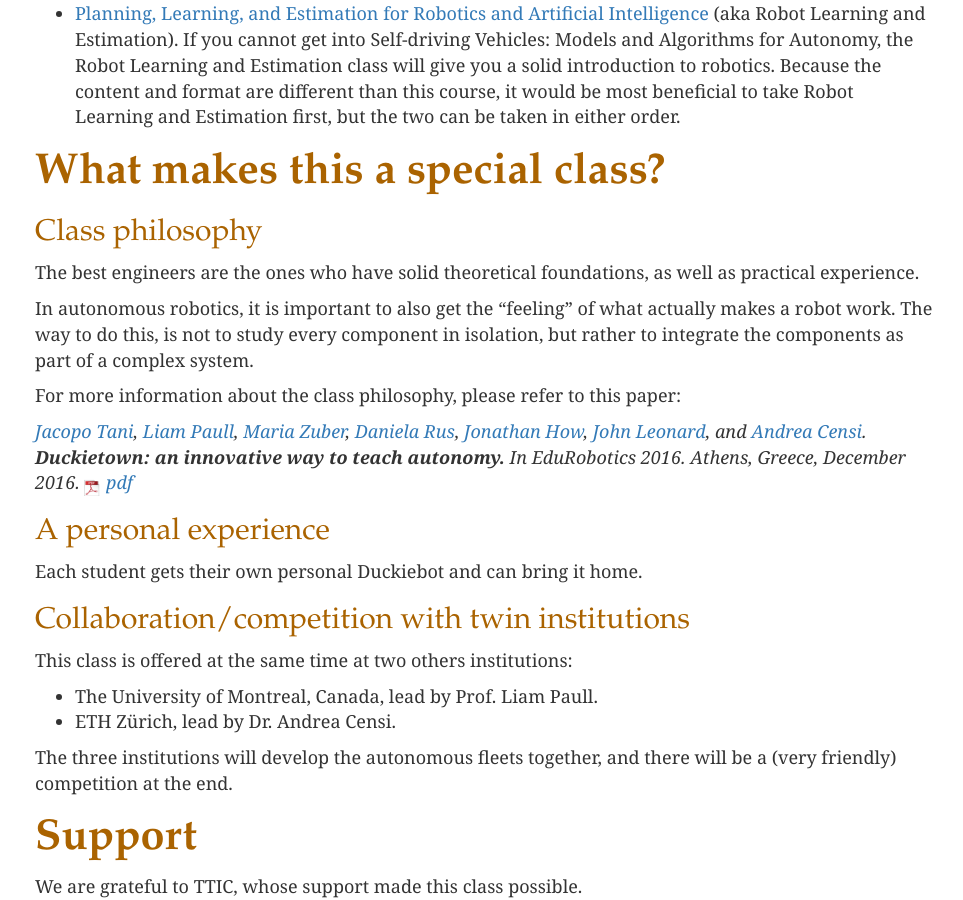
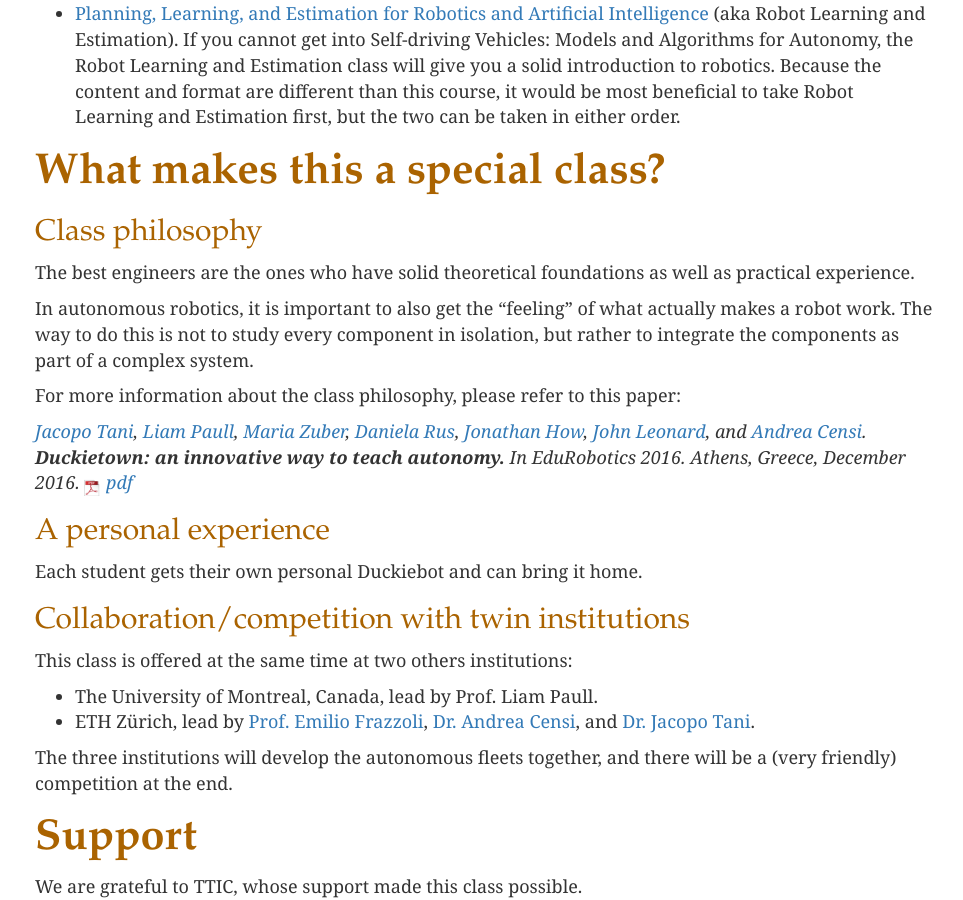
Before and after one commit to ducktown/duckietown.org, a Jekyll site: the page built from classes/2017/17-TTIC/index.md, in a window 1280 px wide and 900 px high, scrolled down 2598 px. Shown: the whole window, without its empty margins (265-1228 px from the left). Built offline with Jekyll 4.4.1, drawn with Linux system fonts in a browser that asks for light colours; comment, search, counter and statistics services are not loaded.

```diff
--- /dev/null
+++ b/classes/2017/17-TTIC/googlea2df5e6e0522f223.html
@@ -0,0 +1 @@
+google-site-verification: googlea2df5e6e0522f223.html
--- a/classes/2017/17-TTIC/index.md
+++ b/classes/2017/17-TTIC/index.md
@@ -137,12 +137,11 @@ Because the content and format are different than this course, it would be most
 
 ## Class philosophy
 
-The best engineers are the ones who have solid theoretical foundations,
+The best engineers are the ones who have solid theoretical foundations
 as well as practical experience.
 
 In autonomous robotics, it is important to also get the "feeling" of
-what actually makes a robot work. The way to do this, is not to study every component in isolation,
-but rather to integrate the components as part of a complex system.
+what actually makes a robot work. The way to do this is not to study every component in isolation, but rather to integrate the components as part of a complex system.
 
 For more information about the class philosophy, please
 refer to this paper:
@@ -169,7 +168,11 @@ Each student gets their own personal Duckiebot and can bring it home.
 This class is offered at the same time at two others institutions:
 
 - The University of Montreal, Canada, lead by Prof. Liam Paull.
-- ETH Zürich, lead by Dr. Andrea Censi.
+- ETH Zürich, lead by [Prof. Emilio Frazzoli][frazzoli], [Dr. Andrea Censi][censi], and [Dr. Jacopo Tani][tani].
+
+[frazzoli]: http://www.idsc.ethz.ch/research-frazzoli.html
+[censi]: https://censi.science/
+[tani]: https://eapsweb.mit.edu/people/jtani
 
 The three institutions will develop the autonomous fleets together, and there will be a (very friendly) competition at the end.
 
```
Also changed, not shown: _layouts/default.html (+21 -14 lines).
